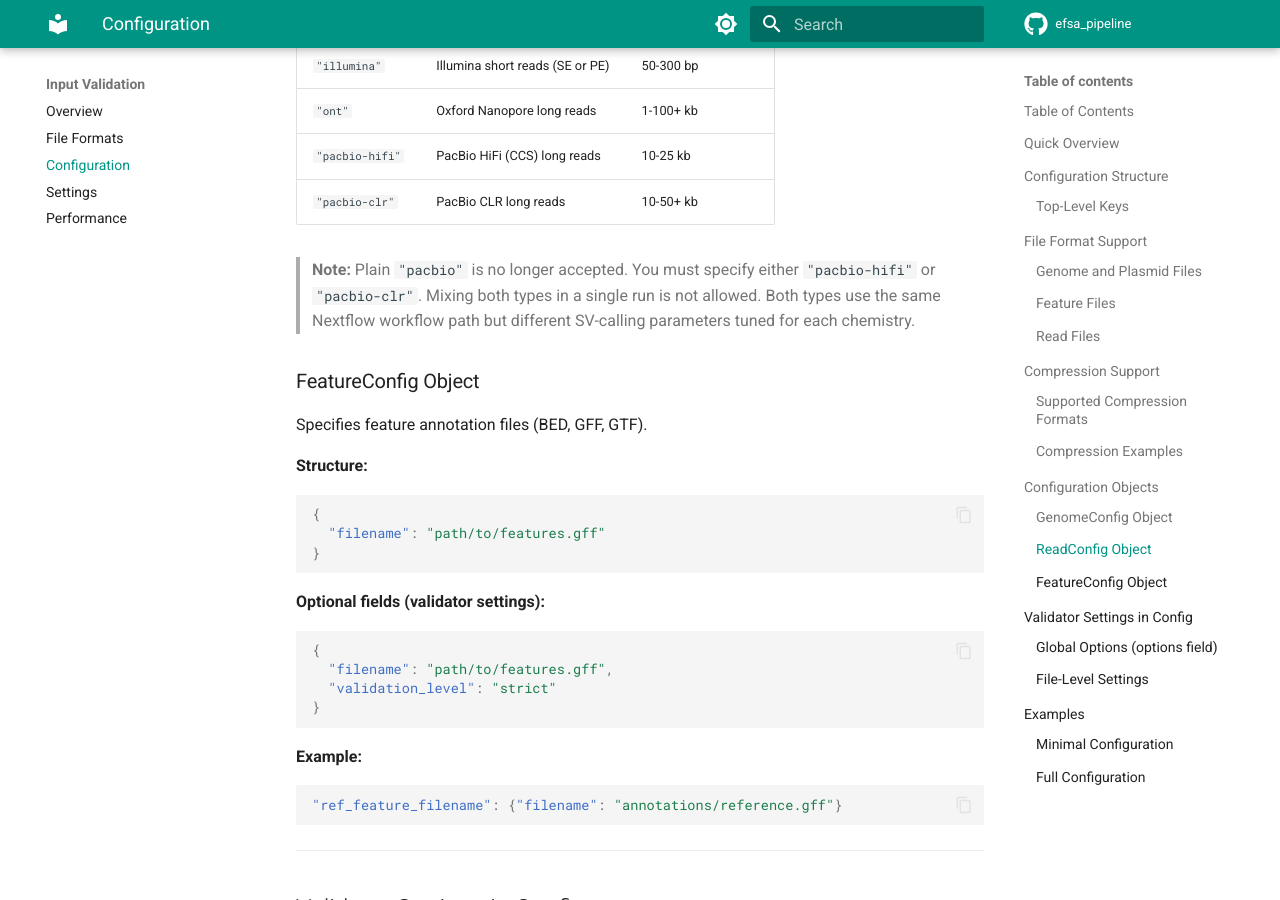
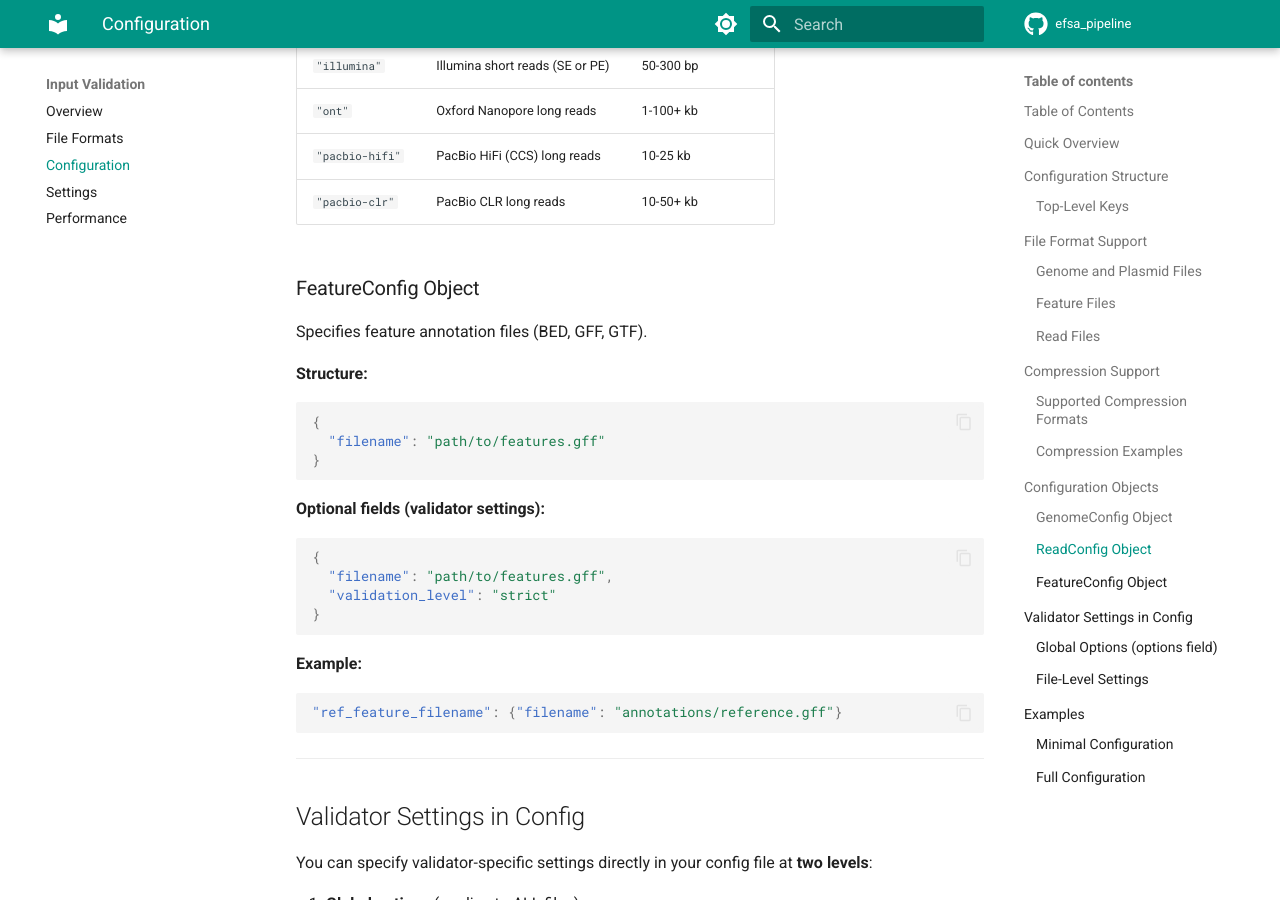
Before and after one commit to denisHanch/efsa_pipeline, an MkDocs documentation site: the page built from docs/validation/CONFIG_GUIDE.md, in a window 1280 px wide and 900 px high, scrolled down 4998 px. Built offline with MkDocs 1.6.1 and Material for MkDocs 9.7.7, drawn with Linux system fonts in a browser that asks for light colours; comment, search, counter and statistics services are not loaded.

Commit message:
EFSA-305: doc comment remove

```diff
--- a/docs/validation/CONFIG_GUIDE.md
+++ b/docs/validation/CONFIG_GUIDE.md
@@ -181,8 +181,6 @@ All files in the directory inherit the same settings. Each file becomes a separa
 | `"ont"` | Oxford Nanopore long reads | 1-100+ kb |
 | `"pacbio-hifi"` | PacBio HiFi (CCS) long reads | 10-25 kb |
 | `"pacbio-clr"` | PacBio CLR long reads | 10-50+ kb |
-
-> **Note:** Plain `"pacbio"` is no longer accepted. You must specify either `"pacbio-hifi"` or `"pacbio-clr"`. Mixing both types in a single run is not allowed. Both types use the same Nextflow workflow path but different SV-calling parameters tuned for each chemistry.
 
 ### FeatureConfig Object
 
```
